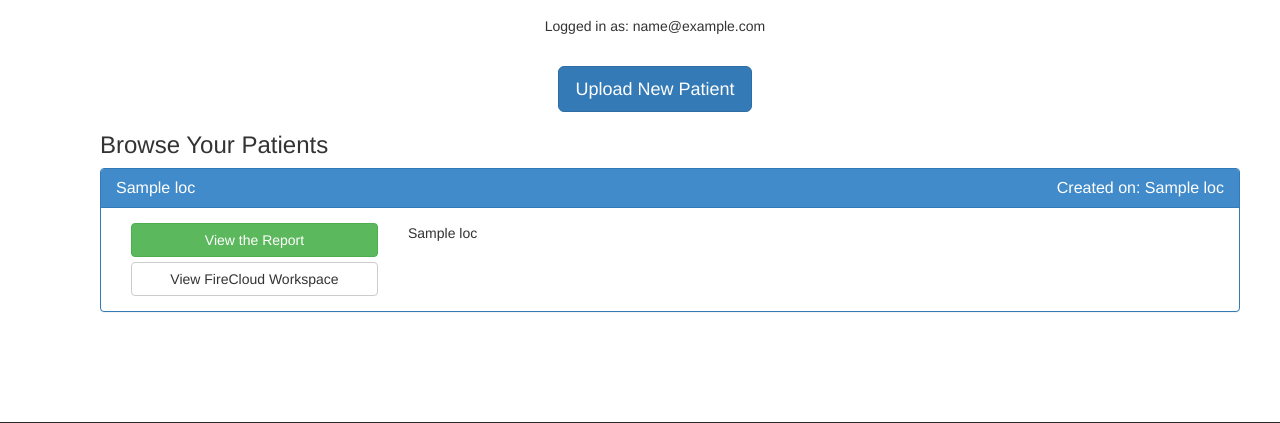
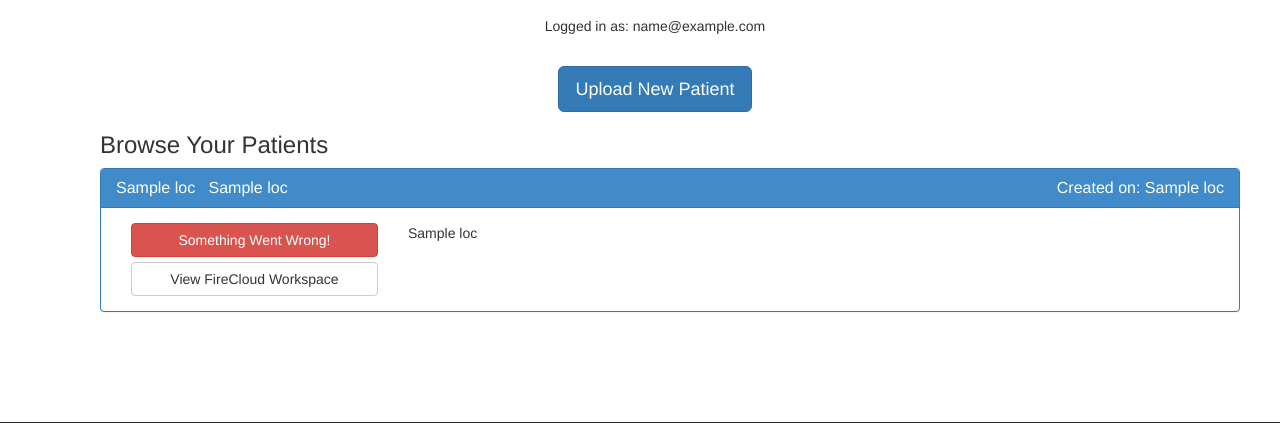
Before and after one commit to vanallenlab/moalmanac-portal, a Flask app: template app/templates/user.html in a window 1280 px wide. Shown: the part 256-679 px from the top of the page. Run offline with Flask 2, Linux system fonts and the light colour scheme; the template is opened without the code that fills it: most values are stand-ins (such as "Sample title", 1, 10 or a date in 2020); parts of the project's set-up code (start-up, migrations or seed data) failed here and were passed over; some libraries are stand-ins or nearby versions.

Commit message:
Patient Table is operational based on workspace status

```diff
--- a/app/templates/patientTable.html
+++ b/app/templates/patientTable.html
@@ -3,12 +3,21 @@
 {% for index in patient_table.index.tolist() %}
     <div class="panel panel-primary">
         <div class="panel-heading">
-            <h4 class="panel-title">{{ patient_table.loc[index, 'patientId'] }}
+            <h4 class="panel-title">
+                {{ patient_table.loc[index, 'patientId'] }} &nbsp; {{ patient_table.loc[index, 'tumorType'] }}
                 <div class="pull-right">Created on: {{ patient_table.loc[index, 'time'] }}</div></h4>
         </div>
         <div class="panel-body">
             <div class="col-sm-3">
-                <button type="button" class="btn btn-success btn-block">View the Report</button>
+                {% if (patient_table.loc[index, 'runningJobs'] == 0) and (patient_table.loc[index, 'completed'] == False) %}
+                    <button type="button" class="btn btn-warning btn-block">CHIPS has not yet launched</button>
+                {% elif (patient_table.loc[index, 'runningJobs'] == 1) %}
+                    <button type="button" class="btn btn-muted btn-block">Running...</button>
+                {% elif (patient_table.loc[index, 'runningJobs'] == 0) and (patient_table.loc[index, 'completed']) %}
+                    <button type="button" class="btn btn-success btn-block">View the Report</button>
+                {% else %}
+                    <button type="button" class="btn btn-danger btn-block">Something Went Wrong!</button>
+                {% endif %}
                 <a href="{{ patient_table.loc[index, 'url'] }}" class="btn btn-default btn-block" role="button" target="_blank">View FireCloud Workspace</a>
             </div>
             <div class="col-sm-9">
```
